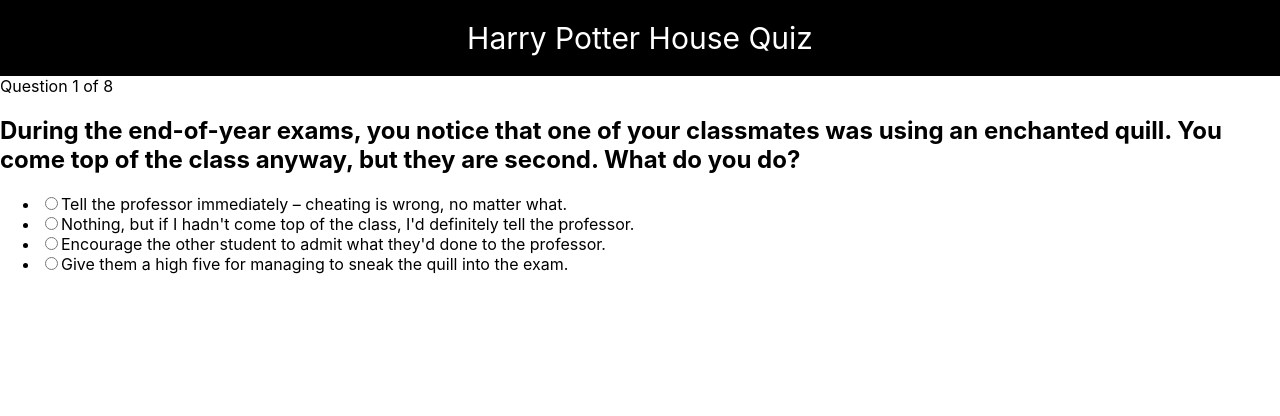
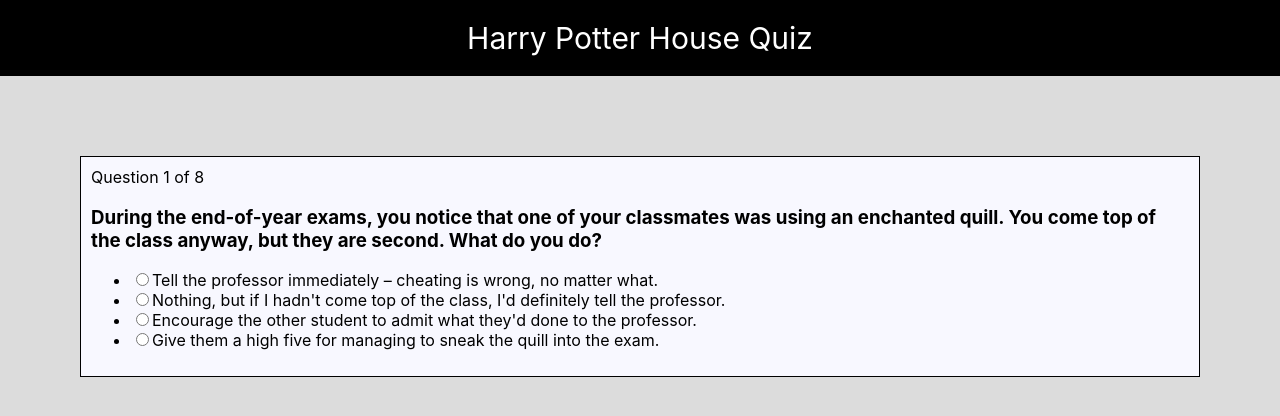
Before and after one commit to otsang3/harry-potter-quiz, a React (Create React App) app: page / in a window 1280 px wide. Shown: the top 416 px of the page. Built offline with nearby package versions, Linux system fonts and the light colour scheme.

Commit message:
added css to quiz

```diff
--- a/src/App.js
+++ b/src/App.js
@@ -103,7 +103,7 @@ function App() {
   const [state, setState] = useState(initialState)
 
   return (
-    <div>
+    <div className="app">
       <Header/>
       {state.result ? renderResult() : renderQuiz()}
     </div>
--- a/src/components/Question.js
+++ b/src/components/Question.js
@@ -4,7 +4,7 @@ import PropTypes from 'prop-types';
 function Question(props) {
 
     return(
-        <h2 className="question">{props.content}</h2>
+        <h3 className="question">{props.content}</h3>
     );
 }
 
--- a/src/index.css
+++ b/src/index.css
@@ -12,6 +12,11 @@ code {
     monospace;
 }
 
+.app {
+  background-color: #DCDCDC;
+  height: 100vh;
+}
+
 .header {
   padding: 20px;
   text-align: center;
@@ -19,3 +24,11 @@ code {
   color: white;
   font-size: 30px;
 }
+
+.quiz {
+  margin: 80px;
+  padding: 10px;
+  border-style: solid;
+  border-width: thin;
+  background-color: #f8f8ff;
+}
```
